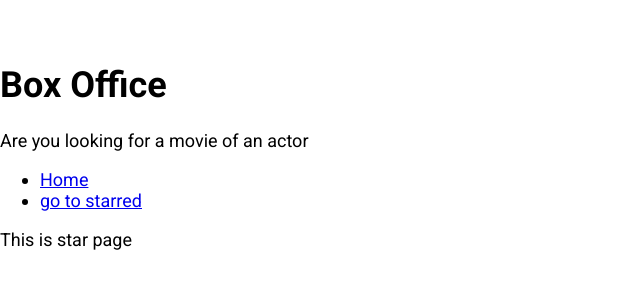
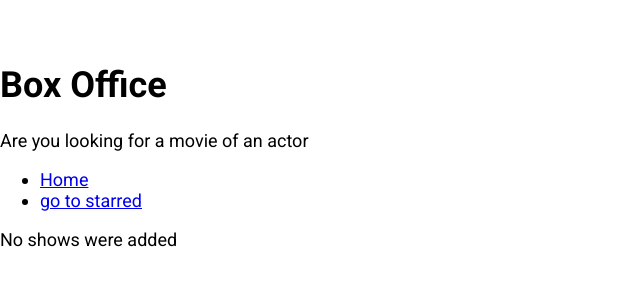
Before and after one commit to Prakash153/Box-Office, a React (Create React App) app: page /starred in a window 1280 px wide. Shown: the top 300 px of the page, without its empty margins (0-640 px from the left). Built offline with nearby package versions, Linux system fonts and the light colour scheme.

Commit message:
finished starred page

```diff
--- a/src/pages/Starred.jsx
+++ b/src/pages/Starred.jsx
@@ -1,8 +1,44 @@
-import React from 'react';
+import React, { useState, useEffect } from 'react';
+
 import MainPageLayout from '../components/MainPageLayout';
+import { useShows } from '../misc/custom-hooks';
+import { apiGet } from '../misc/config';
+import ShowGrid from '../components/show/ShowGrid';
 
 const Starred = () => {
-  return <MainPageLayout>This is star page</MainPageLayout>;
+  const [starred] = useShows();
+
+  const [shows, setShows] = useState(null);
+  const [isLoading, setIsLoading] = useState(true);
+  const [error, setError] = useState(null);
+
+  useEffect(() => {
+    if (starred && starred.length > 0) {
+      const promises = starred.map(showId => apiGet(`/shows/${showId}`));
+
+      Promise.all(promises)
+        .then(apiData => apiData.map(show => ({ show })))
+        .then(results => {
+          setShows(results);
+          setIsLoading(false);
+        })
+        .catch(err => {
+          setError(err.message);
+          setIsLoading(false);
+        });
+    } else {
+      setIsLoading(false);
+    }
+  }, [starred]);
+
+  return (
+    <MainPageLayout>
+      {isLoading && <div> Shows are still loading</div>}{' '}
+      {error && <div>Error occurred: {error}</div>}
+      {!isLoading && !shows && <div> No shows were added</div>}
+      {!isLoading && !error && shows && <ShowGrid data={shows} />}
+    </MainPageLayout>
+  );
 };
 
 export default Starred;
```
